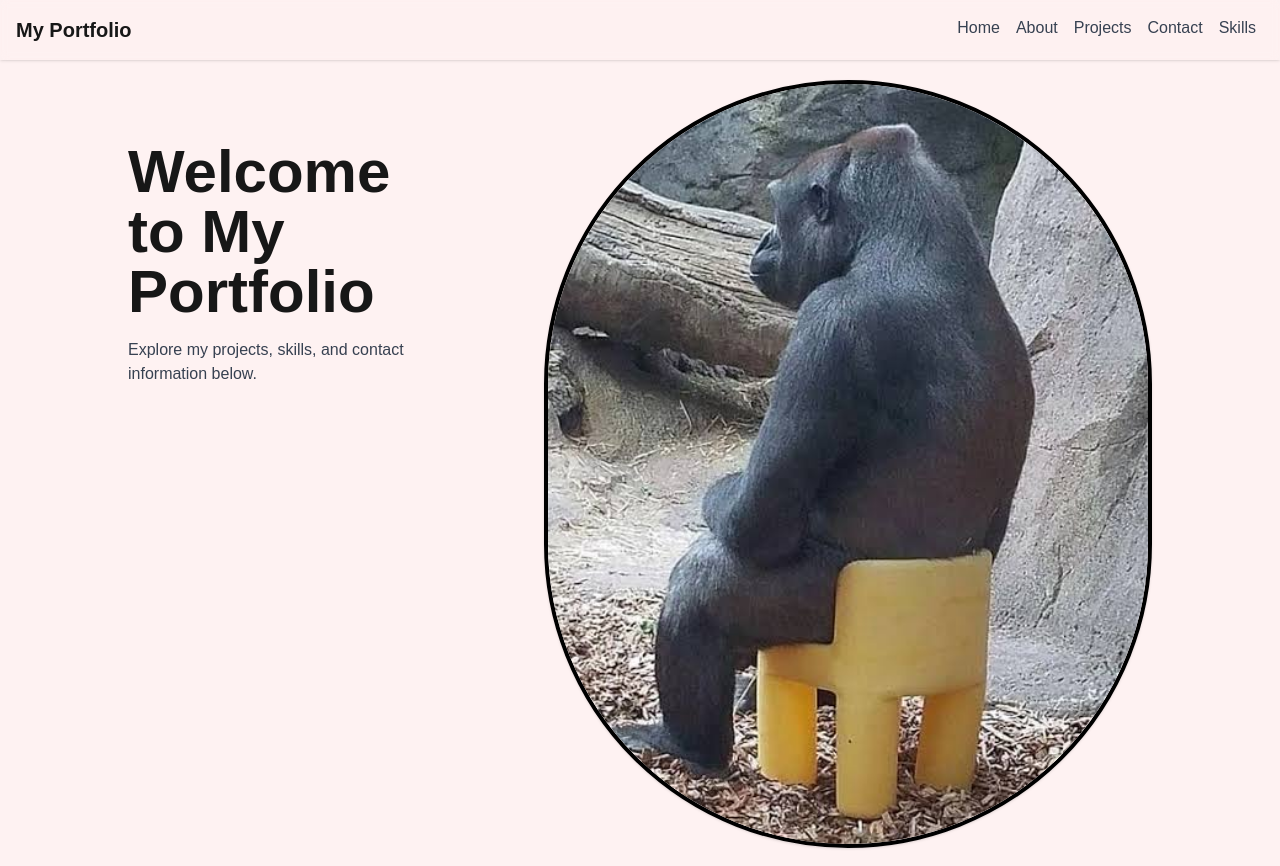
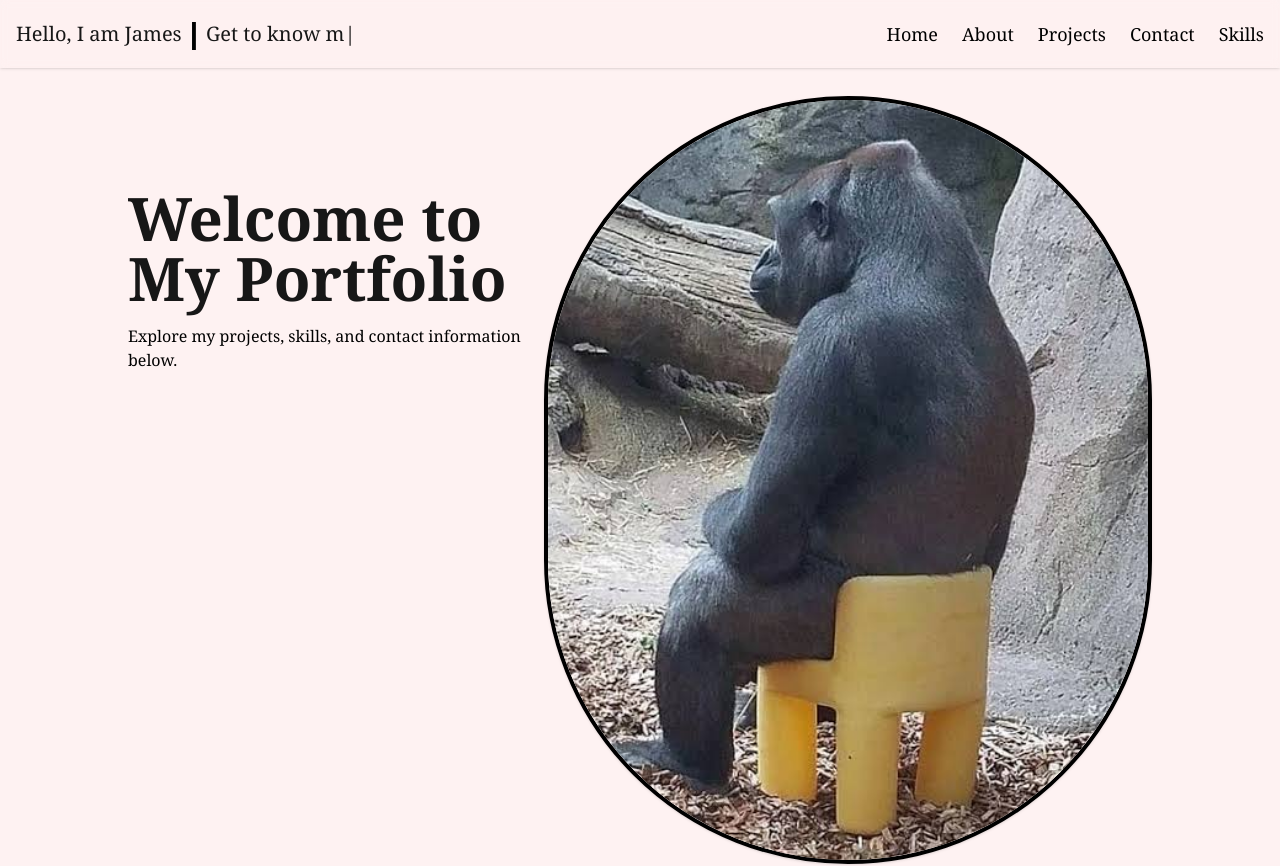
Before and after one commit to jamesgitt/portfolio, a Next.js app: page / in a window 1280 px wide. Shown: the top 866 px of the page. Built offline with nearby package versions, Linux system fonts and the light colour scheme.

Commit message:
Home Page Updates

```diff
--- a/package.json
+++ b/package.json
@@ -9,6 +9,7 @@
     "lint": "next lint"
   },
   "dependencies": {
+    "framer-motion": "^12.12.1",
     "next": "15.3.2",
     "react": "^19.0.0",
     "react-dom": "^19.0.0"
--- /dev/null
+++ b/src/app/components/BouncingText.tsx
@@ -0,0 +1,24 @@
+'use client';
+
+import { motion } from 'framer-motion';
+
+type BouncingTextProps = {
+  text: string;
+};
+
+export default function BouncingText({ text }: BouncingTextProps) {
+  return (
+    <motion.div
+      animate={{ y: [0, -10, 0] }}
+      transition={{
+        duration: 1,
+        repeat: Infinity,
+        repeatType: 'loop',
+        ease: 'easeInOut',
+      }}
+      className="text-4xl font-bold text-center"
+    >
+      {text}
+    </motion.div>
+  );
+}
--- /dev/null
+++ b/src/app/components/FadeInText.tsx
@@ -0,0 +1,20 @@
+'use client';
+
+import { motion } from 'framer-motion';
+
+type AnimatedTextProps = {
+  text: string;
+};
+
+export default function AnimatedText({ text }: AnimatedTextProps) {
+  return (
+    <motion.div
+      initial={{ opacity: 0, y: 20 }}
+      animate={{ opacity: 1, y: 0 }}
+      transition={{ duration: 0.6 }}
+      className="text-2xl font-bold"
+    >
+      {text}
+    </motion.div>
+  );
+}
--- /dev/null
+++ b/src/app/components/FadingText.tsx
@@ -0,0 +1,24 @@
+'use client';
+
+import { motion } from 'framer-motion';
+
+type FadingTextProps = {
+  text: string;
+};
+
+export default function FadingText({ text }: FadingTextProps) {
+  return (
+    <motion.div
+      animate={{ opacity: [0, 1, 0] }}
+      transition={{
+        duration: 2,
+        repeat: Infinity,
+        repeatType: 'loop',
+        ease: 'easeInOut',
+      }}
+      className="text-4xl font-semibold text-center"
+    >
+      {text}
+    </motion.div>
+  );
+}
--- a/src/app/components/Navbar.tsx
+++ b/src/app/components/Navbar.tsx
@@ -1,15 +1,20 @@
 import Link from 'next/link';
+import TypingText from './TypingText';
 
 export default function Navbar() {
     return (
       <nav className="bg-red-100 bg-opacity-5 backdrop-blur-sm shadow p-4 flex justify-between">
-        <span className="font-bold text-xl">My Portfolio</span>
-        <div>
-          <Link href="/" className="mx-2 text-gray-700 hover:text-blue-600">Home</Link>
-          <Link href="/about/About" className="mx-2 text-gray-700 hover:text-blue-600">About</Link>
-          <Link href="/projects/Projects" className="mx-2 text-gray-700 hover:text-blue-600">Projects</Link>
-          <Link href="/contacts/Contacts" className="mx-2 text-gray-700 hover:text-blue-600">Contact</Link>
-          <Link href="/skills/Skills" className="mx-2 text-gray-700 hover:text-blue-600">Skills</Link>
+        <div className="flex items-center space-x-2">
+          <p className="font-serif text-xl">Hello, I am James</p>
+          <span className="mx-2 text-black font-bold text-3xl">|</span>
+          <TypingText text="Get to know me" />
+        </div>
+        <div className="flex items-center space-x-6">
+          <Link href="/" className="text-lg text-black hover:font-bold font-serif">Home</Link>
+          <Link href="/about/About" className="text-lg text-black hover:font-bold font-serif">About</Link>
+          <Link href="/projects/Projects" className="text-lg text-black hover:font-bold font-serif">Projects</Link>
+          <Link href="/contacts/Contacts" className="text-lg text-black hover:font-bold font-serif">Contact</Link>
+          <Link href="/skills/Skills" className="text-lg text-black hover:font-bold font-serif">Skills</Link>
         </div>
       </nav>
     );
--- /dev/null
+++ b/src/app/components/TypingText.tsx
@@ -0,0 +1,71 @@
+'use client';
+
+import { useState, useEffect, useRef } from 'react';
+
+interface TypingTextProps {
+  text: string;
+  speed?: number;
+  pause?: number; // Optional pause at end of typing
+  eraseSpeed?: number; // Optional speed for erasing
+  erasePause?: number; // Optional pause before erasing starts
+}
+
+export default function TypingText({
+  text,
+  speed = 100,
+  pause = 1000,
+  eraseSpeed = 50,
+  erasePause = 500,
+}: TypingTextProps) {
+  const [displayedText, setDisplayedText] = useState('');
+  const intervalRef = useRef<NodeJS.Timeout | null>(null);
+  const timeoutRef = useRef<NodeJS.Timeout | null>(null);
+
+  useEffect(() => {
+    let currentIndex = 0;
+    let isErasing = false;
+
+    const type = () => {
+      intervalRef.current = setInterval(() => {
+        if (currentIndex < text.length) {
+          setDisplayedText(text.slice(0, currentIndex + 1));
+          currentIndex += 1;
+        } else {
+          clearInterval(intervalRef.current!);
+          timeoutRef.current = setTimeout(() => {
+            isErasing = true;
+            erase();
+          }, pause);
+        }
+      }, speed);
+    };
+
+    // Erase by character (removing one character at a time from the end)
+    const erase = () => {
+      intervalRef.current = setInterval(() => {
+        if (currentIndex > 0) {
+          setDisplayedText(prev => prev.slice(0, -1));
+          currentIndex -= 1;
+        } else {
+          clearInterval(intervalRef.current!);
+          timeoutRef.current = setTimeout(() => {
+            isErasing = false;
+            type();
+          }, erasePause);
+        }
+      }, eraseSpeed);
+    };
+
+    setDisplayedText('');
+    currentIndex = 0;
+    isErasing = false;
+    type();
+
+    return () => {
+      if (intervalRef.current) clearInterval(intervalRef.current);
+      if (timeoutRef.current) clearTimeout(timeoutRef.current);
+    };
+  }, [text, speed, pause, eraseSpeed, erasePause]);
+
+  return <div className="text-xl font-serif">{displayedText}|</div>;
+}
--- a/src/app/page.tsx
+++ b/src/app/page.tsx
@@ -1,6 +1,10 @@
 import Navbar from './components/Navbar'
 import Footer from './components/Footer'
 import ProfileRound from './components/ProfileRound'
+import AnimatedText from './components/FadeInText'
+import BouncingText from './components/BouncingText'
+import TypingText from './components/TypingText'
+import FadingText from './components/FadingText'
 
 import About from './about/About'
 import Contact from './contacts/Contacts'
@@ -9,49 +13,82 @@ import Skills from './skills/Skills'
 
 export default function Home() {
     // Height of the navbar (adjust if you change Navbar's height)
-    const navbarHeight = "3rem";
+    const navbarHeight = "4rem";
 
     return (
       <>
+
+
+
         {/* Navbar at the top, fixed */}
         <div className="w-full fixed top-0 left-0 z-50">
           <Navbar />
         </div>
+
+
 
         {/* Add top padding to prevent overlap with fixed navbar */}
         <main
           className="min-h-screen flex flex-col items-center justify-center bg-red-50 from-red-50"
           style={{ paddingTop: navbarHeight }}
         >
-          <div className="w-full flex flex-row items-center gap-24 pl-32">
+          <div className="w-full flex flex-row items-center gap-4 pl-32">
             <div className="flex flex-col items-start pb-96">
-              <h1 className="text-6xl font-bold mb-4">Welcome to My Portfolio</h1>
-              <p className="text-gray-700 mb-4 text-xm">
-                Explore my projects, skills, and contact information below.
+              <h1 className="text-6xl font-bold mb-4 font-serif">Welcome to My Portfolio</h1>
+              <p className="text-black mb-4 text-xm font-serif">
+                <span>Explore my projects, skills, and contact information below.</span>
+                <span></span>
               </p>
+              <img></img>
             </div>
             <div className="flex flex-col items-end pr-32">
               <ProfileRound />
             </div>
           </div>
         </main>
+
+
+
         <main>
           <div>
             <About />
           </div>
+        </main>
+
+
+
+        <main>
           <div>
             <Contact />
           </div>
+        </main>
+
+
+
+        <main>
           <div>
             <Projects />
           </div>
+        </main>
+
+
+
+        <main>
           <div>
             <Skills />
           </div>
+        </main>
+
+
+
+        <main>
           <div>
             <Footer />
           </div>
         </main>
+
+
+
       </>
     );
   }
```
Also changed, not shown: 1 other file (tests, documents, lock files or other folders).
